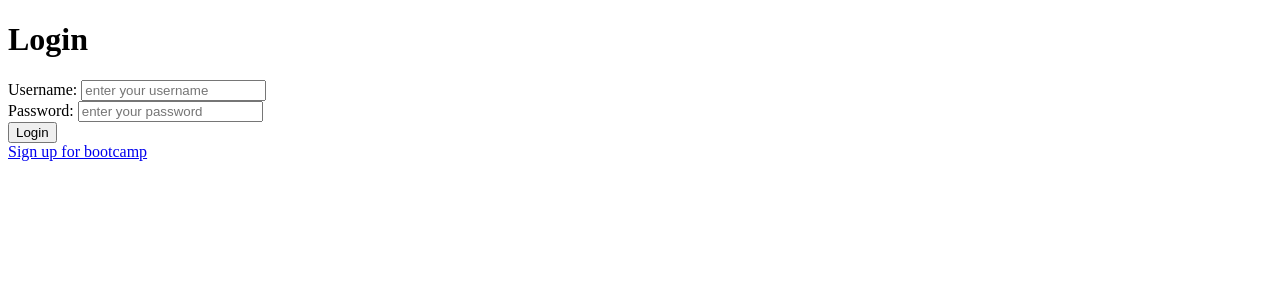
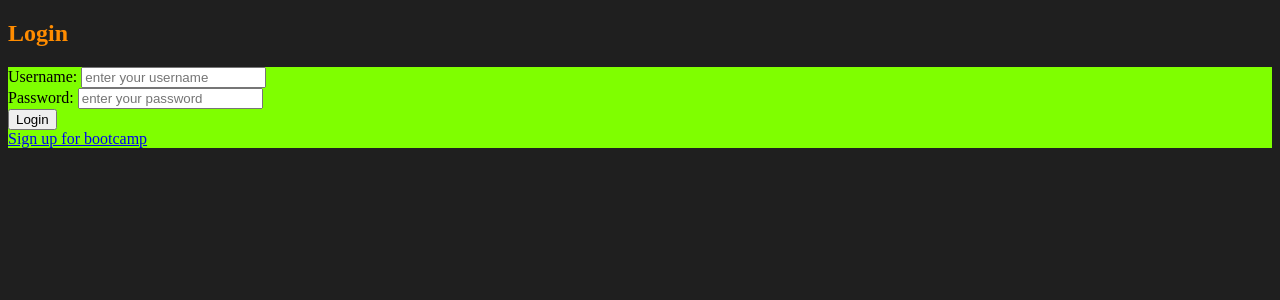
Before and after one commit to guyandtheworld/Colesk, a Django app: template colesk/core/templates/core/cover.html in a window 1280 px wide. Shown: the top 300 px of the page. Run offline with Django 3.2, Linux system fonts and the light colour scheme; the template is opened without the code that fills it, so the values that code supplies are empty.

Commit message:
Add css, html to login page

```diff
--- /dev/null
+++ b/colesk/core/static/css/cover.css
@@ -0,0 +1,10 @@
+body {
+    background-color: #1f1f1f;
+}
+.login {
+    background-color: #7FFF00;
+
+}
+.login-text {
+    color: #FF8C00;
+}
--- a/colesk/core/templates/core/cover.html
+++ b/colesk/core/templates/core/cover.html
@@ -1,13 +1,18 @@
 {% extends 'base.html' %}
+{% load staticfiles %}
+
 {% block title %}
     <title>Login</title>
 {% endblock title %}
 
 {% block head %}
-    <h1>Login</h1>
+    <link href="{% static 'css/cover.css' %}" rel="stylesheet">
 {% endblock %}
 
 {% block body %}
+<div class = "login-text">
+    <h2>Login</h1>
+</div>
 <div class="login">
 <form method="post" action = "{% url 'login' %}" role="form">
     {% csrf_token %}
--- a/colesk/feeds/templates/feeds/feeds.html
+++ b/colesk/feeds/templates/feeds/feeds.html
@@ -8,10 +8,6 @@
 
 {% block body %}
     <div>
-        <h3><a href="/logout" title="logout of colesk">logout</a></h3>
-    </div>
-
-    <div>
         {% for question in questions %}
         <h2>{{question}}</h2>
         {% endfor %}
--- a/colesk/templates/base.html
+++ b/colesk/templates/base.html
@@ -5,12 +6,19 @@
   <meta name="author" content="Adarsh aka. isht3 S">
   <meta name="description" content="Colesk is a platform invented to have a personalised
                         enviornment for individuals in an organisation to hangout much like in a real life enviornment">
+  <link rel="stylesheet" type="text/css" href="">
   {% block head %}
   {% endblock %}
   {% block title%}
   {% endblock %}
 </head>
 <body>
+  {% if user.is_authenticated%}
+    <div>
+        <h3><a href="/logout" title="logout of colesk">logout</a></h3>
+    </div>
+  {% endif %}
+
   {% block body%}
   {% endblock %}
 </body>
```
Also changed, not shown: other parts of colesk/templates/base.html (+1 -0 lines), colesk/static/css/colesk.css (added).
